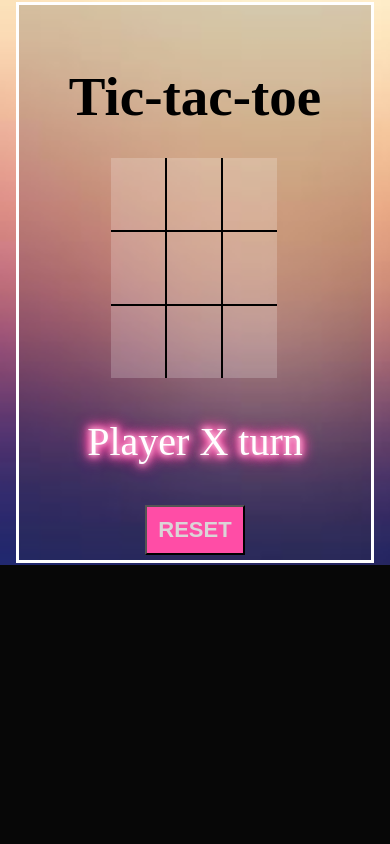
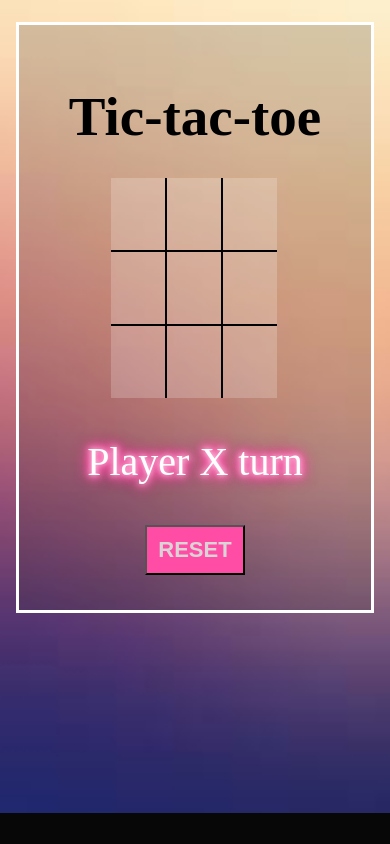
Before and after one commit to TiwariHRitika/tictactoe, a plain HTML site: page index.html in a window 390 px wide. Drawn offline with Linux system fonts and the light colour scheme.

Commit message:
second commit

```diff
--- a/style.css
+++ b/style.css
@@ -108,7 +108,8 @@ body{
 
 @media only screen and (max-width: 800px) {
     .main {
-       margin: 2px 16px;
-       padding-bottom: 5px;
+        margin: 200px 16px;
+        margin-top: 22px;
+        padding-bottom: 35px;
     }
   }
```
